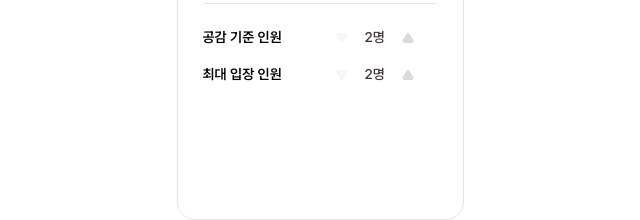
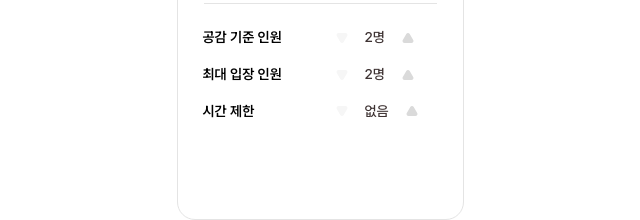
Before and after one commit to IT-s-Time-6Team/FE, a React (Vite) app: page /main in a window 1280 px wide. Shown: the part 529-749 px from the top of the page, without its empty margins (320-960 px from the left). Built offline with nearby package versions, Linux system fonts and the light colour scheme.

Commit message:
feat: 시간 설정 추가 (#16)

```diff
--- a/src/components/Main/SettingButton.tsx
+++ b/src/components/Main/SettingButton.tsx
@@ -9,26 +9,25 @@ const SettingButton = ({
   unit = '명',
   onIncrease,
   onDecrease,
-  down = true,
-  up = true,
+  isDownActive = true,
+  isUpActive = true,
 }: {
   label: string;
-  value: number;
+  value: number |string;
   unit?: string;
   onIncrease: () => void;
   onDecrease: () => void;
-  down?: boolean;
-  up?: boolean;
+  isDownActive?: boolean;
+  isUpActive?: boolean;
 }) => (
   <CounterContainer>
     <InfoText>{label}</InfoText>
     <CounterControls>
-      <ChevronDown $down={down} onClick={onDecrease} />
+      <ChevronDown $isDownActive={isDownActive} onClick={onDecrease} />
       <Counter>
-        {value}
-        {unit}
+        {Number(value) === 0 ? '없음' :`${value}${unit}`}
       </Counter>
-      <ChevronUp $up={up} onClick={onIncrease} />
+      <ChevronUp $isUpActive={isUpActive} onClick={onIncrease} />
     </CounterControls>
   </CounterContainer>
 );
@@ -55,6 +54,8 @@ const CounterControls = styled.div`
   display: flex;
   flex-direction: row;
   align-items: center;
+  white-space: nowrap;
+
   gap: 17px;
 `;
 
@@ -63,17 +64,21 @@ const Counter = styled(SubTitle)`
   line-height: 140%;
 `;
 
-const ChevronDown = styled(ChevronDownIcon)<{ $down: boolean }>`
+const ChevronDown = styled(ChevronDownIcon, {
+  shouldForwardProp: (prop) => prop !== '$isDownActive',
+})<{ $isDownActive: boolean }>`
   path {
-    fill: ${({ $down }) => ($down ? '#F6F6F6' : '#DADADA')};
+    fill: ${({ $isDownActive }) => ($isDownActive ? '#F6F6F6' : '#DADADA')};
     transition: fill 0.2s ease;
   }
-  cursor: ${({ $down }) => ($down ? 'default' : 'pointer')};
+  cursor: ${({ $isDownActive }) => ($isDownActive ? 'default' : 'pointer')};
 `;
-const ChevronUp = styled(ChevronUpIcon)<{ $up: boolean }>`
+const ChevronUp = styled(ChevronUpIcon, {
+  shouldForwardProp: (prop) => prop !== '$isUpActive',
+})<{ $isUpActive: boolean }>`
   path {
-    fill: ${({ $up }) => ($up ? '#F6F6F6' : '#DADADA')};
+    fill: ${({ $isUpActive }) => ($isUpActive ? '#F6F6F6' : '#DADADA')};
     transition: fill 0.2s ease;
   }
-  cursor: ${({ $up }) => ($up ? 'default' : 'pointer')};
+  cursor: ${({ $isUpActive }) => ($isUpActive ? 'default' : 'pointer')};
 `;
--- a/src/pages/Main/MainPage.tsx
+++ b/src/pages/Main/MainPage.tsx
@@ -32,6 +32,27 @@ const MainPage = () => {
     if (maxCount > empathyCount) setMaxCount(maxCount - 1);
   };
 
+  const getTimeStep = (minutes: number) => {
+    if (minutes < 10) return 5;
+    if (minutes < 60) return 10;
+    return 30;
+  };
+
+  const MAX_MINUTES = 360;
+  const [timeLimit, setTimeLimit] = useState(0);
+
+  const increaseTime = () => {
+    const step = getTimeStep(timeLimit);
+    const newTime = Math.min(timeLimit + step, MAX_MINUTES);
+    setTimeLimit(newTime);
+  };
+
+  const decreaseTime = () => {
+    const step = getTimeStep(timeLimit);
+    const newTime = Math.max(timeLimit - step, 0);
+    setTimeLimit(newTime);
+  };
+
   return (
     <MainContainer>
       <MainHeader>
@@ -55,16 +76,25 @@ const MainPage = () => {
               value={empathyCount}
               onIncrease={increaseEmpathy}
               onDecrease={decreaseEmpathy}
-              down={empathyCount < 3}
-              up={empathyCount >= 20}
+              isDownActive={empathyCount < 3}
+              isUpActive={empathyCount >= 20}
             />
             <SettingButton
               label='최대 입장 인원'
               value={maxCount}
               onIncrease={increaseMax}
               onDecrease={decreaseMax}
-              down={maxCount < 3}
-              up={maxCount >= 20}
+              isDownActive={maxCount < 3}
+              isUpActive={maxCount >= 20}
+            />
+            <SettingButton
+               label="시간 제한"
+               value={timeLimit}
+               unit="분"
+               onIncrease={increaseTime}
+               onDecrease={decreaseTime}
+               isDownActive={timeLimit <=0}
+               isUpActive={timeLimit > 360}
             />
           </Selector>
         </KeyWordBox>
```
